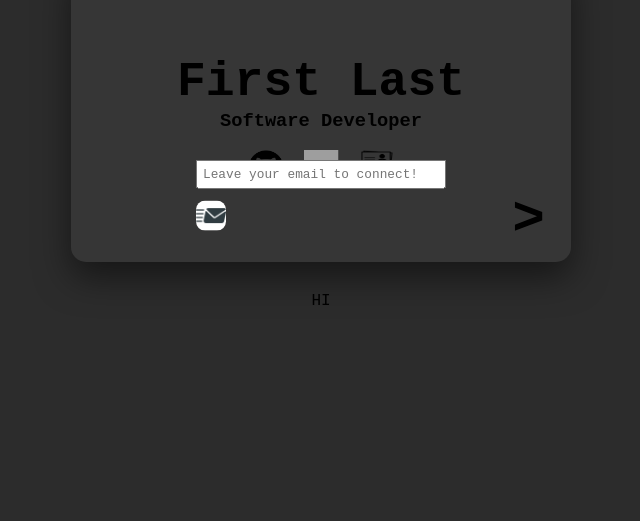
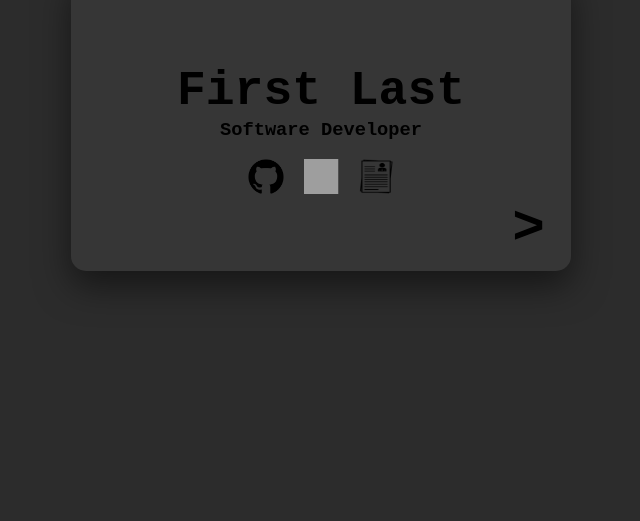
Before and after one commit to Kefancao/me, a React (Create React App) app: page / in a window 1280 px wide. Shown: the part 279-800 px from the top of the page, without its empty margins (319-959 px from the left). Built offline with nearby package versions, Linux system fonts and the light colour scheme; grey boxes are pictures that could not be loaded.

Commit message:
Got rid of contact form in card

```diff
--- a/src/Card1.js
+++ b/src/Card1.js
@@ -2,7 +2,6 @@ import React, {useRef} from 'react'
 import CV from './cv.png'
 import GitHubIcon from './github.png'
 import LinkedInIcon from './linkedin.png'
-import SendLogo from './send.png'
 
 export default function Card1(props) {
 
@@ -26,19 +25,12 @@ export default function Card1(props) {
 						<a href="https://www.linkedin.com/in/kefan-cao-2801bb165/" target="_blank" rel="noreferrer"><img src={LinkedInIcon} alt="LinkedIn"></img></a>
 						<a href="google.ca" target="_blank" rel="noreferrer"><img src={CV} alt="Resume"></img></a>
 					</div>
-					<div id="connect">
-						<div id="input-box">
-							<input type="text" placeholder="Leave your email to connect!" onClick={flip}></input>
-							<a href="google.ca"><img src={SendLogo} alt="Send"></img></a>
-						</div>
-					</div>
 					<div className="next">
 						<h1>&gt;</h1>
 					</div>
 				</div>
 				<div className="face back">Hi</div>
 			</div>
-			<div className="ref">HI</div>
 		</div>
 	)
 }
```
